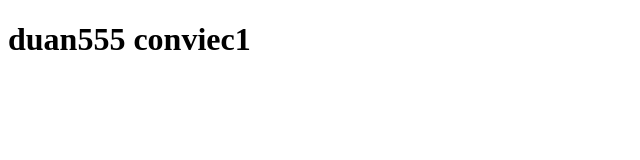
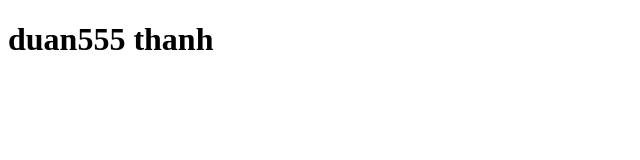
Before and after one commit to Thanhtuhoc1995/duan55, a plain HTML site: page index.html in a window 1280 px wide. Shown: the whole page, without its empty margins (0-640 px from the left). Drawn offline with Linux system fonts and the light colour scheme.

Commit message:
commit lan 1

```diff
--- a/index.html
+++ b/index.html
@@ -6,6 +6,6 @@
     <title>duan55</title>
   </head>
   <body>
-    <h1>duan555 conviec1</h1>
+    <h1>duan555 thanh</h1>
   </body>
 </html>
```
